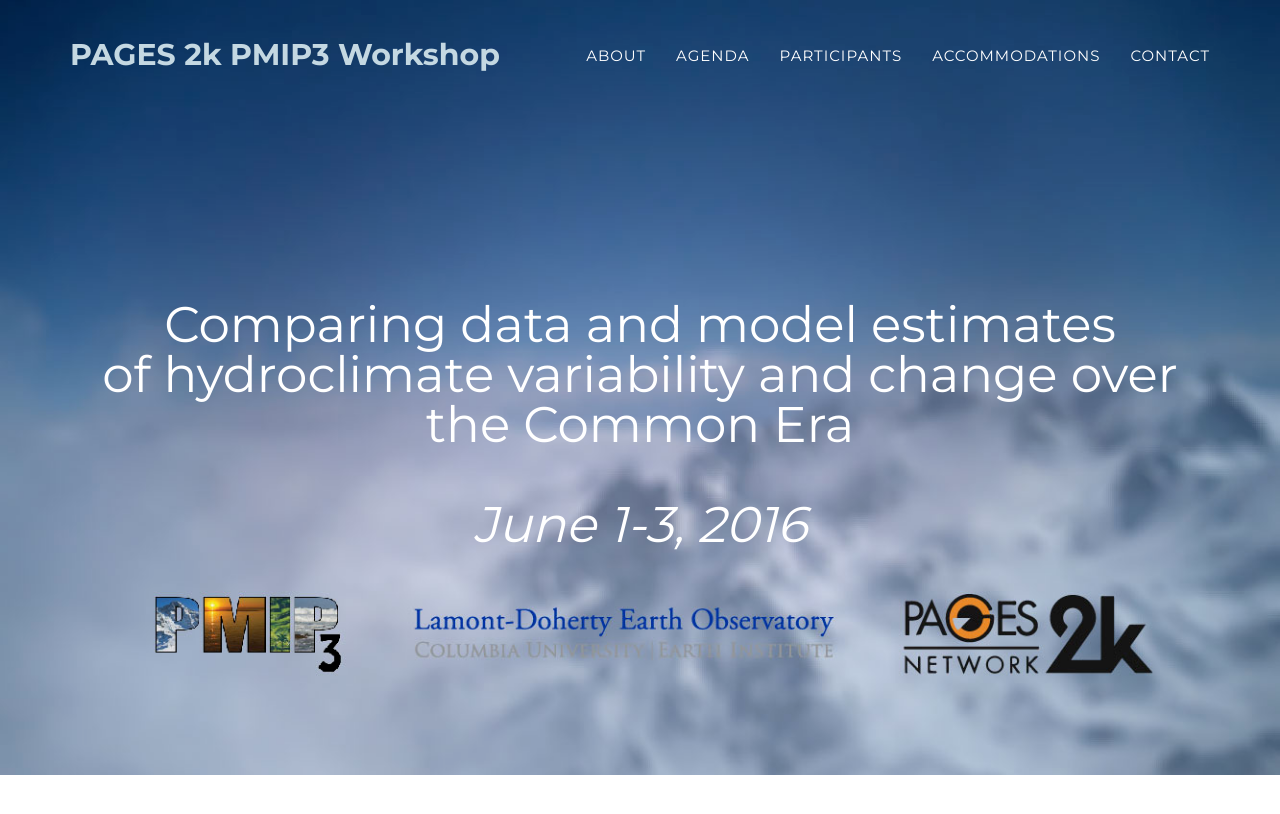
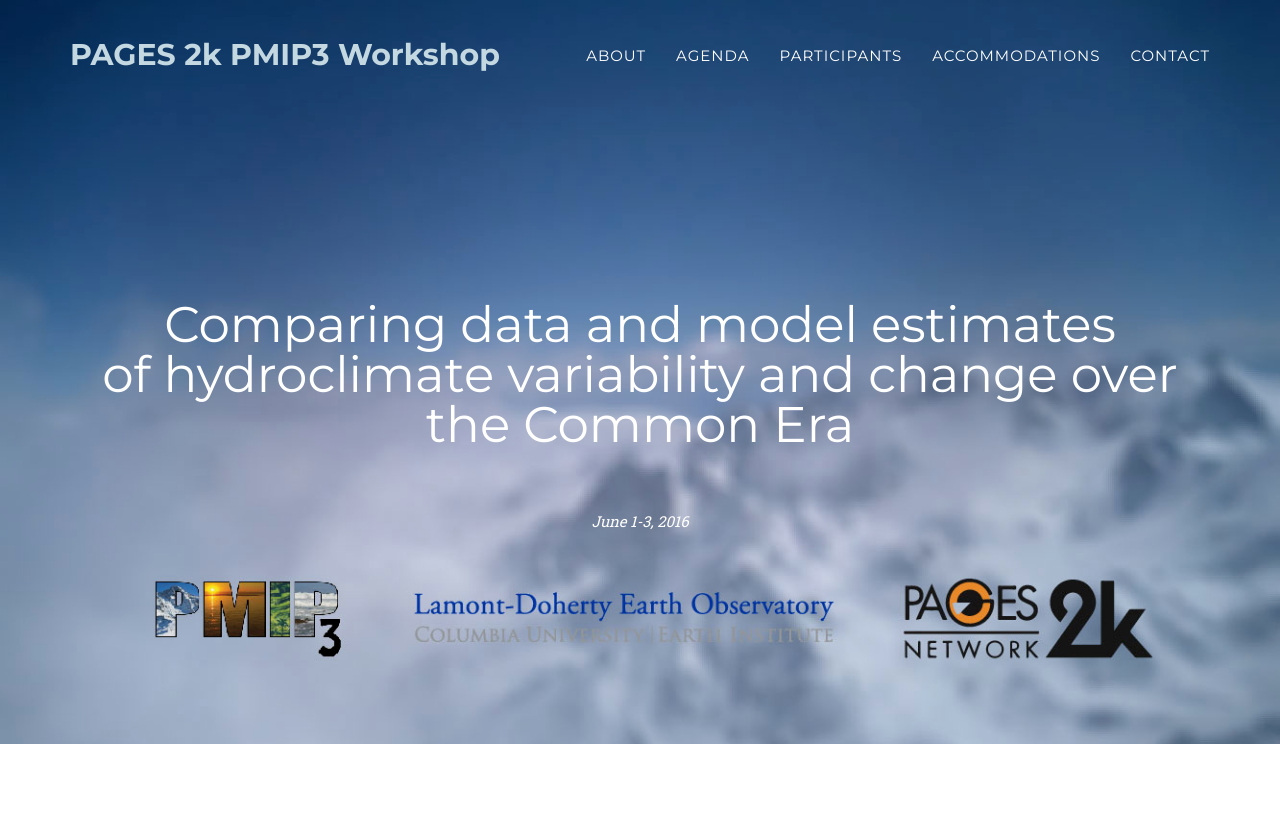
Before and after one commit to pages2kpmip3/pages2kpmip3.github.io, a Jekyll site: the page built from index.html, in a window 1280 px wide and 900 px high. Shown: the top 814 px of the window. Built offline with Jekyll 4.4.1, drawn with Linux system fonts in a browser that asks for light colours; some web fonts are replaced.

Commit message:
Update header.html

```diff
--- a/_includes/header.html
+++ b/_includes/header.html
@@ -47,10 +47,9 @@
                 <div class="intro-lead-in">
                   Comparing data and model estimates <br>
                   of hydroclimate variability and change
-                  over the Common Era<br><br>
-			<i>June 1-3, 2016</i>
+                  over the Common Era
 		</div>
-
+		<font size="12"></font><i>June 1-3, 2016</i></font>
                 <!-- <a href="#agenda" class="page-scroll btn btn-xl">Jump in!</a> -->
             </div>
         </div>
```
